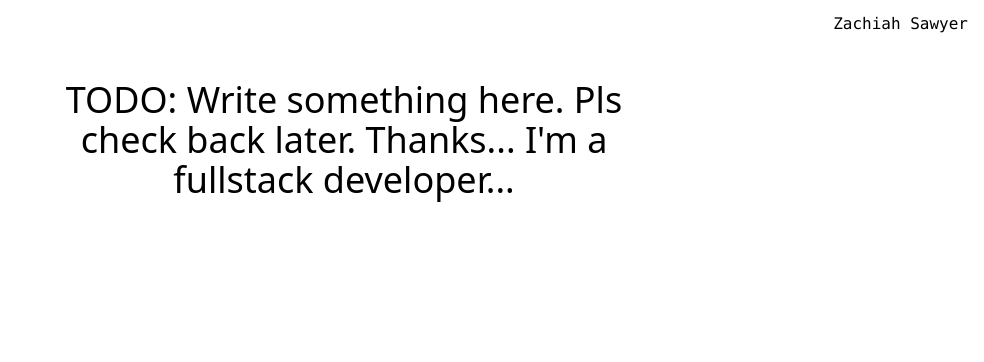
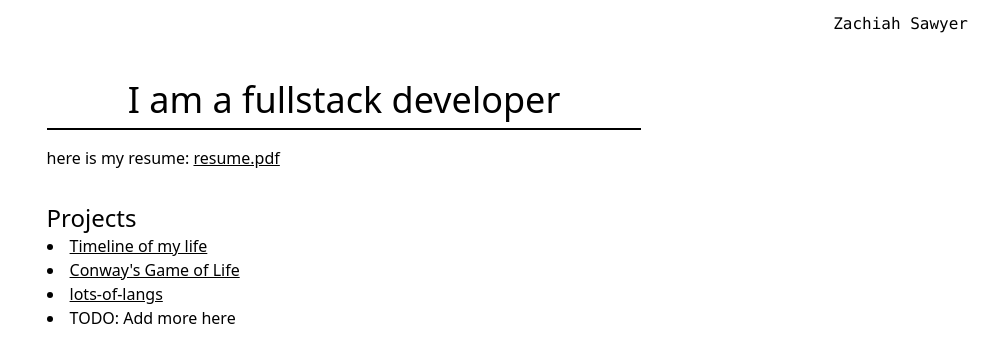
Before and after one commit to Zachiah/personal-site, a SvelteKit app: page /skills/developer in a window 1280 px wide. Shown: the top 362 px of the page, without its empty margins (296-1280 px from the left). Built offline with nearby package versions, Linux system fonts and the light colour scheme.

Commit message:
add a bit to the developer section

```diff
--- a/src/routes/skills/developer/+page.svelte
+++ b/src/routes/skills/developer/+page.svelte
@@ -1,3 +1,19 @@
-<h1 class="text-4xl text-center">
-	TODO: Write something here. Pls check back later. Thanks... I'm a fullstack developer...
-</h1>
+<h1 class="text-4xl text-center mb-2">I am a fullstack developer</h1>
+
+<hr class="border-b border-black dark:border-white mb-4"/>
+
+<p class="mb-8">
+	here is my resume: <a
+		href="https://www.icloud.com/iclouddrive/0443CE8IOtGZWdu8d6yBpkiUw#resume"
+		class="underline hover:text-blue-800 dark:text-blue-200"
+	>
+		resume.pdf
+	</a>
+</p>
+<h2 class="text-2xl">Projects</h2>
+<ul class="list-disc list-inside">
+	<li><a class="underline hover:text-blue-800 dark:hover:text-blue-200" href="https://timeline.zachiah.com">Timeline of my life</a></li>
+    <li><a class="underline hover:text-blue-800 dark:hover:text-blue-200" href="https://svelte-conways-game-of-life.netlify.app/">Conway's Game of Life</a></li>
+    <li><a class="underline hover:text-blue-800 dark:hover:text-blue-200" href="https://github.com/Zachiah/lots-of-langs">lots-of-langs</a></li>
+    <li>TODO: Add more here</li>
+</ul>
```
